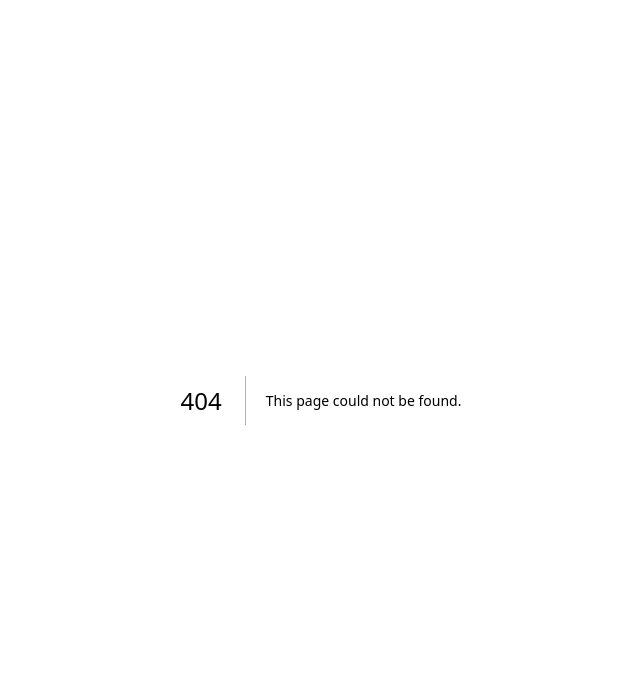
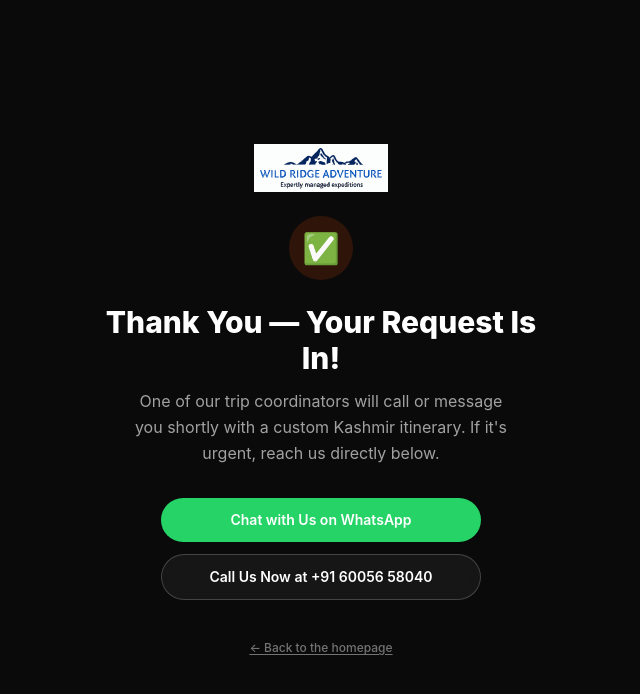
Before and after one commit to Parvaiz-Hassan/wildridge-landing, a Next.js app: page /thank-you in a window 1280 px wide. Before the commit this address had no page. Shown: the top 694 px of the page, without its empty margins (319-959 px from the left). Built offline with nearby package versions, Linux system fonts and the light colour scheme.

Commit message:
smtp setting-4

```diff
--- /dev/null
+++ b/app/thank-you/page.tsx
@@ -0,0 +1,56 @@
+import { siteConfig, telHref, waHref } from "@/lib/site-config";
+
+// A real, separate page (not just a state inside the popup) so that a
+// normal page load happens here — this is what GTM's Page View trigger
+// picks up to fire Google Ads / Meta conversion tags. In Google Tag
+// Manager, add a trigger: "Page Path equals /thank-you/" and attach your
+// conversion tags to it.
+export const metadata = { title: "Thank You | " + siteConfig.brand };
+
+export default function ThankYouPage() {
+  return (
+    <main className="flex min-h-screen flex-col items-center justify-center bg-neutral-950 px-4 py-20 text-center text-white">
+      <img
+        src="/images/logo-light.svg"
+        alt={siteConfig.brand}
+        className="mb-6 h-12 w-auto"
+      />
+
+      <div className="flex h-16 w-16 items-center justify-center rounded-full bg-orange-600/15 text-3xl">
+        ✅
+      </div>
+
+      <h1 className="mt-6 max-w-md text-2xl font-extrabold sm:text-3xl">
+        Thank You — Your Request Is In!
+      </h1>
+      <p className="mt-3 max-w-sm text-sm leading-relaxed text-neutral-400 sm:text-base">
+        One of our trip coordinators will call or message you shortly with a
+        custom Kashmir itinerary. If it&apos;s urgent, reach us directly below.
+      </p>
+
+      <div className="mt-8 flex w-full max-w-xs flex-col gap-3">
+        <a
+          href={waHref}
+          target="_blank"
+          rel="noopener noreferrer"
+          className="flex items-center justify-center gap-2 rounded-full bg-[#25d366] px-6 py-3 text-sm font-semibold text-white transition hover:brightness-95"
+        >
+          Chat with Us on WhatsApp
+        </a>
+        <a
+          href={telHref}
+          className="flex items-center justify-center gap-2 rounded-full border border-white/20 bg-white/5 px-6 py-3 text-sm font-semibold backdrop-blur transition hover:bg-white/10"
+        >
+          Call Us Now at {siteConfig.phoneDisplay}
+        </a>
+      </div>
+
+      <a
+        href="/"
+        className="mt-10 text-xs font-medium text-neutral-500 underline underline-offset-2 hover:text-neutral-300"
+      >
+        ← Back to the homepage
+      </a>
+    </main>
+  );
+}
--- a/components/kashmir/QuoteModal.tsx
+++ b/components/kashmir/QuoteModal.tsx
@@ -1,9 +1,13 @@
 "use client";
 
-import { useState, FormEvent } from "react";
+import { useState, useEffect, FormEvent } from "react";
 import { siteConfig, telHref, waHref } from "@/lib/site-config";
 
 type Status = "idle" | "submitting" | "success" | "error";
+
+// How long the "Thank you!" message stays in the popup before we redirect
+// to /thank-you/ — long enough to read, short enough not to feel stuck.
+const REDIRECT_DELAY_MS = 2500;
 
 export default function QuoteModal({
   open,
@@ -14,6 +18,19 @@ export default function QuoteModal({
 }) {
   const [status, setStatus] = useState<Status>("idle");
   const [agreed, setAgreed] = useState(false);
+
+  // On a successful submit, hold the popup open just long enough to show
+  // the confirmation, then send the visitor to /thank-you/ — a real page
+  // load there is what lets GTM fire Google Ads / Meta conversion tags
+  // reliably (a JS event inside the modal can be missed if the tab closes
+  // or an ad blocker interferes).
+  useEffect(() => {
+    if (status !== "success") return;
+    const timer = setTimeout(() => {
+      window.location.href = "/thank-you/";
+    }, REDIRECT_DELAY_MS);
+    return () => clearTimeout(timer);
+  }, [status]);
 
   if (!open) return null;
 
@@ -77,6 +94,13 @@ export default function QuoteModal({
             <p className="mt-1 text-sm text-green-700/80">
               We&apos;ve received your details and will reach out shortly. For a faster
               response, you can also message us directly on WhatsApp.
+            </p>
+            <p className="mt-3 flex items-center justify-center gap-2 text-xs text-green-700/70">
+              <span
+                className="h-3 w-3 animate-spin rounded-full border-2 border-green-700/30 border-t-green-700"
+                aria-hidden
+              />
+              Redirecting you to a confirmation page...
             </p>
             <a
               href={waHref}
```
